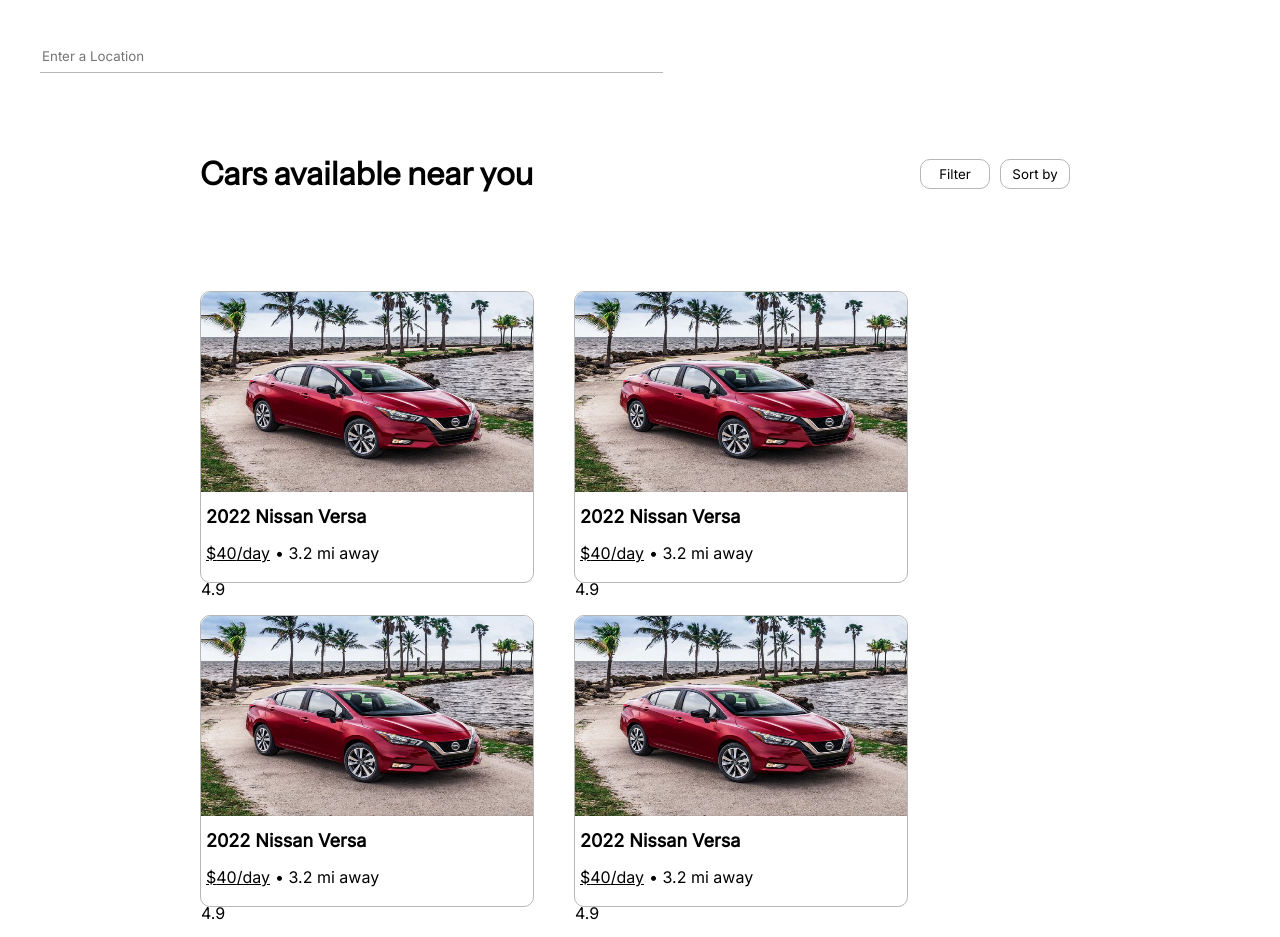
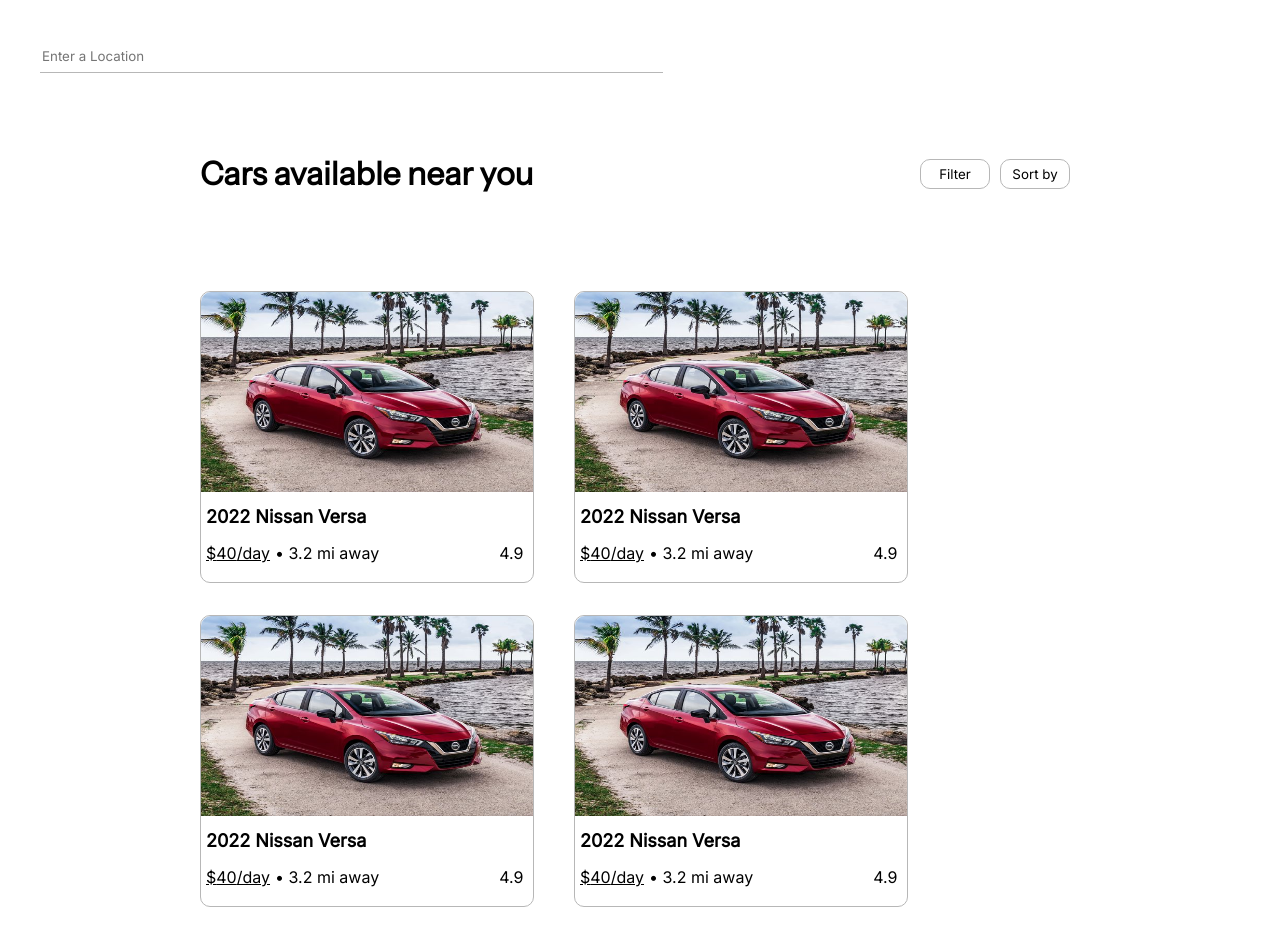
Before and after one commit to smuke/PrimeRide, a React (Vite) app: page / in a window 1280 px wide. Shown: the top 937 px of the page. Built offline with nearby package versions, Linux system fonts and the light colour scheme.

Commit message:
fixing Card List

```diff
--- a/src/App.tsx
+++ b/src/App.tsx
@@ -1,10 +1,12 @@
 import { createBrowserRouter, RouterProvider } from "react-router-dom";
 import Discover from "./pages/discover/Discover.tsx";
 import Login from "./pages/login/Login.tsx";
+import Current from "./pages/current/Current.tsx"
 
 const router = createBrowserRouter([
     { path: "/", element: <Discover /> },
     { path: "/login", element: <Login /> },
+    { path: "/current", element: <Current />}
 ]);
 
 function App() {
--- a/src/components/Card/Card.module.css
+++ b/src/components/Card/Card.module.css
@@ -36,7 +36,7 @@
 
 .car_distance {
     display: inline-block;
-    margin-right: 140px;
+    margin-right: 120px;
 }
 
 .car_rating {
--- a/src/components/Card/Card.tsx
+++ b/src/components/Card/Card.tsx
@@ -4,43 +4,13 @@
 function Card (props) {
     return (
         <>
-            <div className={classes.car_list}>
                 <div className={classes.car}>
                     <img src="src\images\2022-nissan-versa.jpg" className={classes.car_img}></img>
-                    <h3 className={classes.car_title}>2022 Nissan Versa</h3>
+                    <h3 className={classes.car_title}>{props.name}</h3>
                     <p className={classes.car_price}>${props.pricePerDay}/day</p>
-                    <p className={classes.car_distance}>• 3.2 mi away</p>
-                    <p className={classes.car_rating}>4.9</p>
+                    <p className={classes.car_distance}>• {props.distance} mi away</p>
+                    <p className={classes.car_rating}>{props.rating}</p>
                 </div>
-                <div className={classes.car}>
-                    <img src="src\images\2022-nissan-versa.jpg" className={classes.car_img}></img>
-                    <h3 className={classes.car_title}>2022 Nissan Versa</h3>
-                    <p className={classes.car_price}>${props.pricePerDay}/day</p>
-                    <p className={classes.car_distance}>• 3.2 mi away</p>
-                    <p className={classes.car_rating}>4.9</p>
-                </div>
-                <div className={classes.car}>
-                    <img src="src\images\2022-nissan-versa.jpg" className={classes.car_img}></img>
-                    <h3 className={classes.car_title}>2022 Nissan Versa</h3>
-                    <p className={classes.car_price}>${props.pricePerDay}/day</p>
-                    <p className={classes.car_distance}>• 3.2 mi away</p>
-                    <p className={classes.car_rating}>4.9</p>
-                </div>
-                <div className={classes.car}>
-                    <img src="src\images\2022-nissan-versa.jpg" className={classes.car_img}></img>
-                    <h3 className={classes.car_title}>2022 Nissan Versa</h3>
-                    <p className={classes.car_price}>${props.pricePerDay}/day</p>
-                    <p className={classes.car_distance}>• 3.2 mi away</p>
-                    <p className={classes.car_rating}>4.9</p>
-                </div>
-                <div className={classes.car}>
-                    <img src="src\images\2022-nissan-versa.jpg" className={classes.car_img}></img>
-                    <h3 className={classes.car_title}>2022 Nissan Versa</h3>
-                    <p className={classes.car_price}>${props.pricePerDay}/day</p>
-                    <p className={classes.car_distance}>• 3.2 mi away</p>
-                    <p className={classes.car_rating}>4.9</p>
-                </div>
-            </div>
         </>
     )
 }
--- a/src/pages/discover/Discover.module.css
+++ b/src/pages/discover/Discover.module.css
@@ -37,3 +37,11 @@
     height: 30px;
     width: 70px;
 }
+
+.car_list {
+    display: flex;
+    flex-wrap: wrap;
+    flex-direction: row;
+    margin: 40px 180px;
+    align-items: center;
+}
--- a/src/pages/discover/Discover.tsx
+++ b/src/pages/discover/Discover.tsx
@@ -16,7 +16,13 @@
                 </div>
             </div>
 
-            <Card name="Car name" pricePerDay={40.0} />
+            <div className={classes.car_list}>
+                <Card name="2022 Nissan Versa" pricePerDay={40.0} distance={3.2} rating={4.9} />
+                <Card name="2022 Nissan Versa" pricePerDay={40.0} distance={3.2} rating={4.9} />
+                <Card name="2022 Nissan Versa" pricePerDay={40.0} distance={3.2} rating={4.9} />
+                <Card name="2022 Nissan Versa" pricePerDay={40.0} distance={3.2} rating={4.9} />
+            </div>
+
         </>
     )
 }
```
